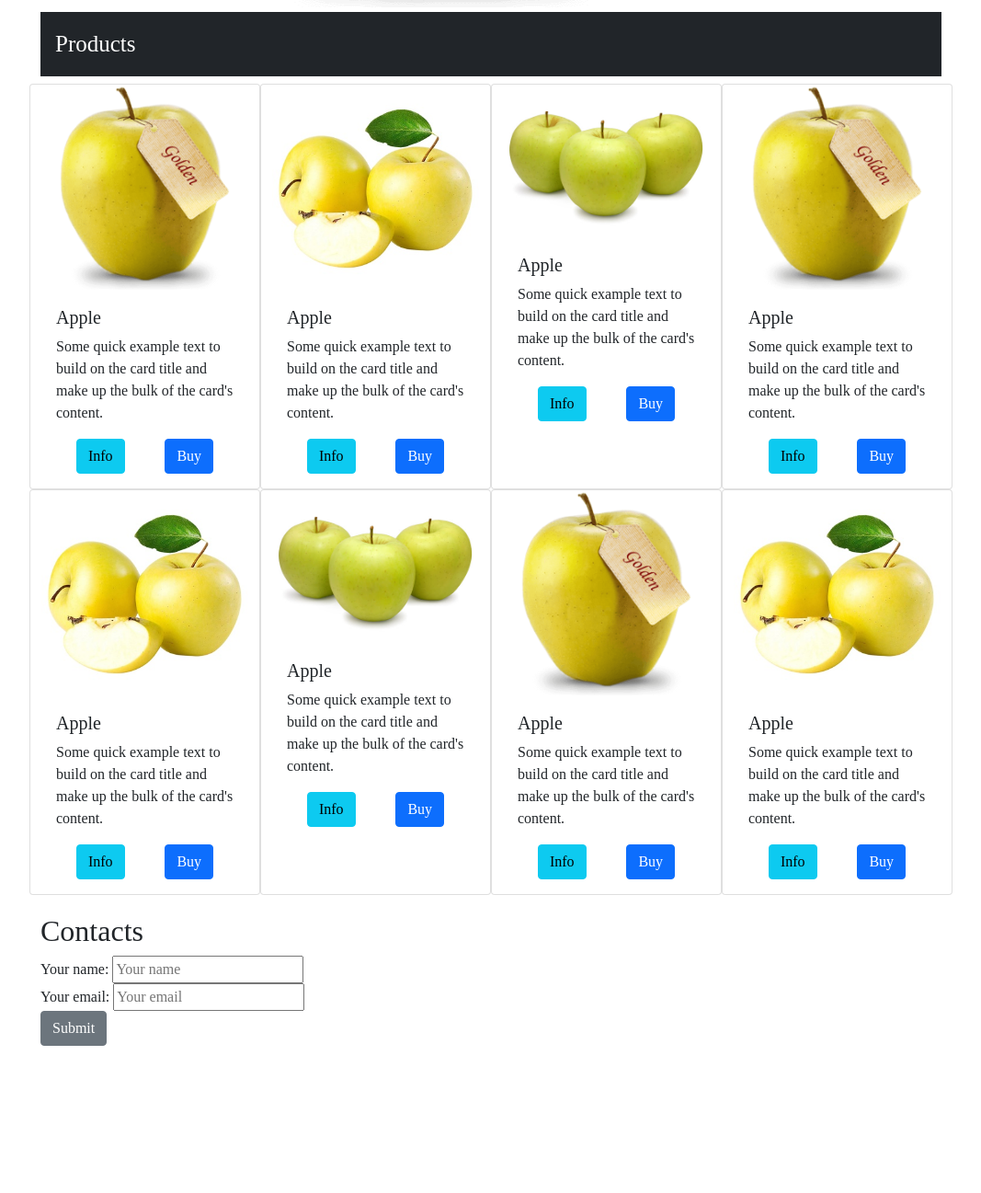
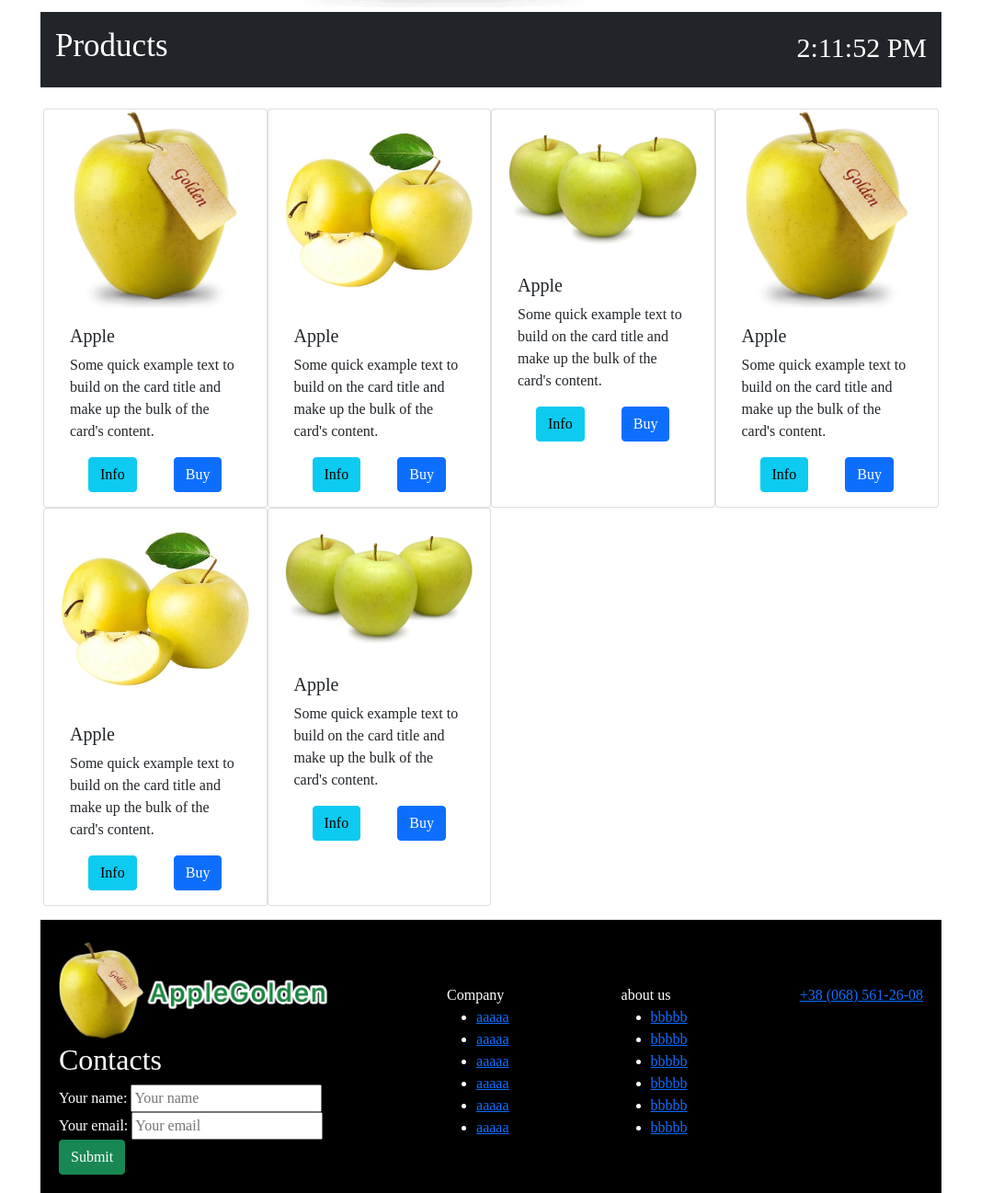
Before and after one commit to kfedus6/VS-code, a website: page index.html in a window 1280 px wide. Shown: the part 558-1855 px from the top of the page at 92% size, without its empty margins (106-1173 px from the left). Before the commit the page ends 1695 px from the top, so only its background shows below. Drawn offline with nearby package versions, Linux system fonts and the light colour scheme; a web font is replaced by a local one.

Commit message:
Sample code

```diff
--- a/css/index.css
+++ b/css/index.css
@@ -1,4 +1,18 @@
 @import url('https://fonts.googleapis.com/css2?family=Kurale&display=swap');
+
+:root {
+    --main-color: black;
+    --accent-color: white;
+}
+
+
+body {
+    max-width: 980px;
+    margin: auto;
+    font-family: 'Kurale', serif;
+    scroll-behavior: smooth;
+}
+
 
 #carouselProducts > div.carousel-inner > div > img {
     max-width: 500px;
@@ -6,29 +20,55 @@
 }
 
 #carouselProducts >div.carousel-inner > div > div > h1 {
-    color: black;
+    color: var(--main-color);
 }
 
 #carouselProducts >div.carousel-inner > div > div > p {
-    color: black;
+    color: var(--main-color);
     font-size: 30px;
 }
 
 main > div#products {
-    font-size: 25px;
+    display: flex;
+    justify-content: space-between;
+}
+
+main > div#products > h2 {
+    font-size: 35px;
+}
+
+main > div#products > div.clock {
+    font-size: 30px;
 }
 
 header > nav > div.container > a {
     font-size: 30px;
 }
 
-footer {
-    margin-top: 20px;
+main > div.products-list.row {
+    padding: 15px;
 }
 
-body {
-    max-width: 980px;
-    margin: auto;
-    font-family: 'Kurale', serif;
-    scroll-behavior: smooth;
+footer {
+    display: flex;
+    justify-content: space-between;
+    color: white;
+    background-color: var(--main-color);
+    padding: 20px;
 }
+
+footer > div.menu {
+    margin-top: 50px;
+}
+
+footer > div.secondary-menu {
+    margin-top: 50px;
+}
+
+footer > div.contact-phone {
+    margin-top: 50px;
+}
+
+footer > nav > div.logo > img {
+    max-width: 300px;
+}
--- a/index.html
+++ b/index.html
@@ -4,7 +4,7 @@
     <meta charset="UTF-8">
     <meta http-equiv="X-UA-Compatible" content="IE=edge">
     <meta name="viewport" content="width=device-width, initial-scale=1.0">
-    <title>AppleGolden12</title>
+    <title>AppleGolden</title>
     <link rel="icon" href="img/golden_delicious_500.png">
     <link href="https://cdn.jsdelivr.net/npm/bootstrap@5.0.1/dist/css/bootstrap.min.css" rel="stylesheet" integrity="sha384-+0n0xVW2eSR5OomGNYDnhzAbDsOXxcvSN1TPprVMTNDbiYZCxYbOOl7+AMvyTG2x" crossorigin="anonymous">
     <link rel="stylesheet" href="css/index.css">
@@ -23,6 +23,7 @@
                   <a class="nav-link" href="#action">Action</a>
                   <a class="nav-link" href="#products">Products</a>
                   <a class="nav-link" href="#cart">Cart</a>
+                  <a class="nav-link" href="#contacts">Contacts</a>
                 </div>
               </div>
             </div>
@@ -71,7 +72,10 @@
         </section>
     </header>
     <main>
-        <div id="products" class="p-3 mb-2 bg-dark text-white">Products</div>
+        <div id="products" class="p-3 mb-2 bg-dark text-white">
+          <h2>Products</h2>
+          <div class="clock"></div>
+        </div>
         <div class="products-list row">
             <article class="card col-12 col-sm-6 col-md-4 col-lg-3">
                 <img src="img/golden_delicious_500.png" class="card-img-top" alt="AppleGolden">
@@ -139,31 +143,14 @@
                       </div>
                     </div>
             </article>
-            <article class="card col-12 col-sm-6 col-md-4 col-lg-3">
-                <img src="img/golden_delicious_500.png" class="card-img-top" alt="AppleGolden">
-                    <div class="card-body">
-                      <h5 class="card-title">Apple</h5>
-                      <p class="card-text">Some quick example text to build on the card title and make up the bulk of the card's content.</p>
-                      <div class="d-flex justify-content-around">
-                        <button type="button" class="btn btn-info">Info</button>
-                        <button type="button" class="btn btn-primary">Buy</button>
-                      </div>
-                    </div>
-            </article>
-            <article class="card col-12 col-sm-6 col-md-4 col-lg-3">
-                <img src="img/10.1595274843.SNCPSG10.obj.0.1.jpg.oe.jpg.pf.jpg.350nowm.jpg.350x.jpg" class="card-img-top" alt="AppleGolden">
-                    <div class="card-body">
-                      <h5 class="card-title">Apple</h5>
-                      <p class="card-text">Some quick example text to build on the card title and make up the bulk of the card's content.</p>
-                      <div class="d-flex justify-content-around">
-                        <button type="button" class="btn btn-info">Info</button>
-                        <button type="button" class="btn btn-primary">Buy</button>
-                      </div>
-                    </div>
-            </article>
         </div>
     </main>
-    <footer>
+    <footer id="contacts">
+      <nav>
+      <div class="logo">
+        <img src="img/photo_2021-06-15_14-52-19.jpg" alt="AppleGolden">
+      </div>
+      <div class="contacts">
         <h2>Contacts</h2>
         <form action="email?????" method="post">
             <lable>
@@ -175,10 +162,62 @@
             Your email:
             <input type="text" name="user-email" placeholder="Your email">
             <br>
-            <button type="button" class="btn btn-secondary" data-bs-toggle="tooltip" data-bs-placement="top" title="Tooltip on top">
-                Submit
+            <button type="button" class="btn btn-success">Submit</button>
         </form>
+      </div>
+    </nav>
+      <div class="menu">
+        <div class="secodary-menu"></div>
+        <span class="title-h3">Company</span>
+        <ul>
+          <li class=" ">
+            <a href="#aaaaa">aaaaa</a>
+          </li>
+          <li class>
+            <a href="#aaaaa">aaaaa</a>
+          </li>
+          <li class>
+            <a href="#aaaaa">aaaaa</a>
+          </li>
+          <li class>
+            <a href="#aaaaa">aaaaa</a>
+          </li>
+          <li class>
+            <a href="#aaaaa">aaaaa</a>
+          </li>
+          <li class>
+            <a href="#aaaaa">aaaaa</a>
+          </li>
+        </ul>
+      </div>
+      <div class="secondary-menu">
+        <span class="title-h3">about us</span>
+        <ul>
+          <li class=" ">
+            <a href="#bbbbb">bbbbb</a>
+          </li>
+          <li class>
+            <a href="#bbbbb">bbbbb</a>
+          </li>
+          <li class>
+            <a href="#bbbbb">bbbbb</a>
+          </li>
+          <li class>
+            <a href="#bbbbb">bbbbb</a>
+          </li>
+          <li class>
+            <a href="#bbbbb">bbbbb</a>
+          </li>
+          <li class>
+            <a href="#bbbbb">bbbbb</a>
+          </li>
+      </div>
+      </div>
+      <div class="contact-phone">
+        <a href="tel:0685612608">+38 (068) 561-26-08</a>
+      </div>
     </footer>
     <script src="https://cdn.jsdelivr.net/npm/bootstrap@5.0.1/dist/js/bootstrap.bundle.min.js" integrity="sha384-gtEjrD/SeCtmISkJkNUaaKMoLD0//ElJ19smozuHV6z3Iehds+3Ulb9Bn9Plx0x4" crossorigin="anonymous"></script>
+    <script src="js/index.js"></script>
 </body>
 </html>
--- /dev/null
+++ b/js/index.js
@@ -0,0 +1,7 @@
+function updateClock() {
+    const clock = document.querySelector('.clock');
+    clock.innerText = new Date().toLocaleTimeString();
+    clock.classList.add('highlight');
+}
+
+setInterval(updateClock, 1000);
```
Also changed, not shown: img/photo_2021-06-15_14-52-19.jpg (added).
